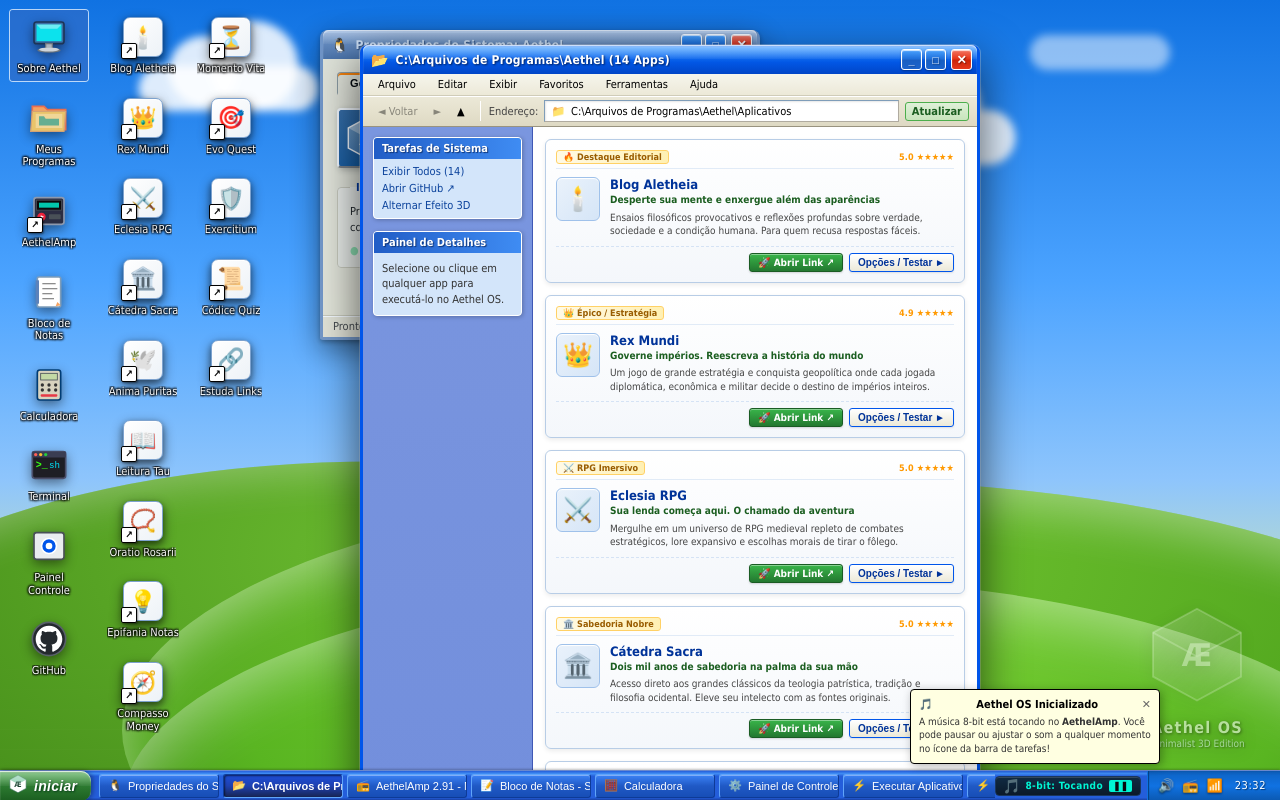
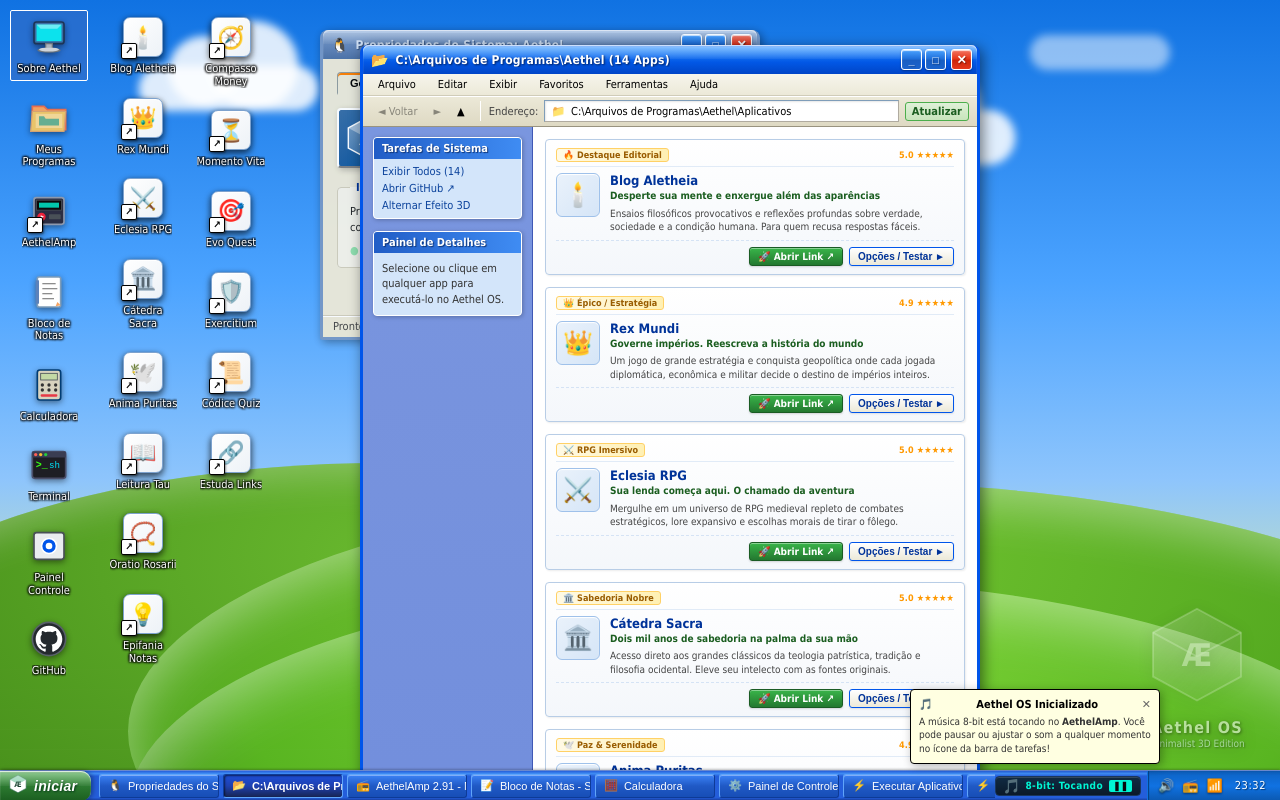
Before and after one commit to Elliton-Luis/link_tree, a plain HTML site: page index.html in a window 1280 px wide. Both pictures are taken after a click on the element "Sobre Aethel". Drawn offline with Linux system fonts and the light colour scheme; a web font is replaced by a local one.

Commit message:
fix: remover movimentações modernas e restaurar o comportamento rígido autêntico do Windows XP

```diff
--- a/script.js
+++ b/script.js
@@ -581,17 +581,6 @@ function renderExplorerProjects() {
       }
     });
 
-    card.addEventListener("mousemove", (e) => {
-      const rect = card.getBoundingClientRect();
-      const x = e.clientX - rect.left - rect.width / 2;
-      const y = e.clientY - rect.top - rect.height / 2;
-      card.style.transform = `perspective(600px) rotateY(${x * 0.08}deg) rotateX(${-y * 0.08}deg) translateY(-3px)`;
-    });
-
-    card.addEventListener("mouseleave", () => {
-      card.style.transform = "";
-    });
-
     card.addEventListener("click", () => launchApp(app));
     card.addEventListener("keydown", (e) => {
       if (e.key === "Enter") launchApp(app);
@@ -811,29 +800,18 @@ function initWindowsManager() {
         startY = e.clientY;
         initialLeft = win.offsetLeft;
         initialTop = win.offsetTop;
-        lastMoveX = e.clientX;
 
         function onMouseMove(moveEvent) {
           if (!isDragging) return;
           const deltaX = moveEvent.clientX - startX;
           const deltaY = moveEvent.clientY - startY;
 
-          const speedX = moveEvent.clientX - lastMoveX;
-          lastMoveX = moveEvent.clientX;
-
-          const tiltAngle = Math.max(-8, Math.min(8, speedX * 0.35));
-
           win.style.left = `${initialLeft + deltaX}px`;
           win.style.top = `${Math.max(0, initialTop + deltaY)}px`;
-
-          if (SystemState.isCompiz3d) {
-            win.style.transform = `perspective(1000px) rotateZ(${tiltAngle}deg) rotateY(${tiltAngle * 0.7}deg)`;
-          }
         }
 
         function onMouseUp() {
           isDragging = false;
-          win.style.transform = "";
           window.removeEventListener("mousemove", onMouseMove);
           window.removeEventListener("mouseup", onMouseUp);
         }
@@ -1696,18 +1674,10 @@ function initTerminal() {
 }
 
 // --------------------------------------------------------------------------
-// 18. Parallax 3D Suave no Fundo
+// 18. Fundo Estático Autêntico do Windows XP
 // --------------------------------------------------------------------------
 function init3DParallax() {
-  const desktop = document.getElementById("desktop");
-  const hills = document.querySelector(".hills");
-  if (!desktop || !hills) return;
-
-  desktop.addEventListener("mousemove", (e) => {
-    const xPct = (e.clientX / window.innerWidth - 0.5) * 12;
-    const yPct = (e.clientY / window.innerHeight - 0.5) * 6;
-    hills.style.transform = `translateX(${xPct}px) translateY(${yPct * 0.5}px)`;
-  });
+  // Papel de parede estático e clássico, sem distorção ou parallax
 }
 
 function initTabs() {
--- a/style.css
+++ b/style.css
@@ -77,7 +77,6 @@ html, body {
   overflow: hidden;
   display: flex;
   flex-direction: column;
-  perspective: 1200px;
 }
 
 .wallpaper-canvas {
@@ -95,7 +94,6 @@ html, body {
   width: 100%;
   height: 48%;
   pointer-events: none;
-  transition: transform 0.1s ease-out;
 }
 
 .hill {
@@ -315,21 +313,21 @@ html, body {
   align-items: center;
   text-align: center;
   cursor: pointer;
-  padding: 5px 3px;
-  border-radius: 3px;
-  transition: transform 0.12s ease;
+  padding: 4px 3px;
+  border-radius: 2px;
   outline: none;
   position: relative;
+  border: 1px solid transparent;
 }
 
 .desktop-icon:hover {
-  background-color: rgba(255, 255, 255, 0.22);
-  transform: translateY(-2px);
+  background-color: rgba(49, 106, 197, 0.25);
+  border-color: rgba(49, 106, 197, 0.5);
 }
 
 .desktop-icon:focus, .desktop-icon.selected {
   background-color: rgba(49, 106, 197, 0.65);
-  box-shadow: 0 0 0 1px rgba(255, 255, 255, 0.7);
+  border-color: #ffffff;
 }
 
 .icon-graphic {
@@ -339,12 +337,7 @@ html, body {
   display: flex;
   align-items: center;
   justify-content: center;
-  filter: drop-shadow(0 4px 6px rgba(0, 0, 0, 0.45));
-}
-
-.desktop-icon:hover .icon-graphic {
-  filter: drop-shadow(0 6px 12px rgba(0, 0, 0, 0.65));
-  transform: scale(1.06);
+  filter: drop-shadow(0 2px 3px rgba(0, 0, 0, 0.45));
 }
 
 /* Windows XP Shortcut Arrow Badge (.lnk) */
@@ -414,30 +407,26 @@ html, body {
   border-radius: 8px 8px 3px 3px;
   border: 3px solid var(--xp-window-frame);
   border-top-width: 0;
-  box-shadow: 0 10px 30px rgba(0, 0, 0, 0.5), 0 2px 5px rgba(0, 0, 0, 0.3);
+  box-shadow: 2px 2px 10px rgba(0, 0, 0, 0.4);
   display: flex;
   flex-direction: column;
   min-width: 250px;
   min-height: 180px;
-  transition: transform 0.15s ease-out, opacity 0.2s ease, box-shadow 0.2s;
-  transform-origin: center bottom;
 }
 
 .window.active-win {
   border-color: var(--xp-window-frame);
-  box-shadow: 0 15px 45px rgba(0, 0, 0, 0.65), 0 0 0 1px rgba(255, 255, 255, 0.3);
+  box-shadow: 3px 3px 14px rgba(0, 0, 0, 0.5);
   z-index: 100;
 }
 
 .window:not(.active-win) {
   border-color: #7697c6;
-  opacity: 0.94;
+  opacity: 0.96;
 }
 
 .window.minimized {
-  opacity: 0;
-  transform: translateY(200px) scale(0.6);
-  pointer-events: none;
+  display: none !important;
 }
 
 .window.maximized {
@@ -863,24 +852,21 @@ html, body {
 .project-card-retro {
   background: linear-gradient(to bottom, #ffffff 0%, #f4f7fb 100%);
   border: 1px solid #b8cde6;
-  border-radius: 6px;
-  padding: 10px;
+  border-radius: 4px;
+  padding: 8px 10px;
   display: flex;
   flex-direction: column;
   justify-content: space-between;
-  gap: 8px;
+  gap: 6px;
   cursor: pointer;
   position: relative;
-  box-shadow: 0 2px 5px rgba(0, 0, 0, 0.08);
-  transition: transform 0.16s ease, box-shadow 0.16s ease, border-color 0.16s;
-  transform-style: preserve-3d;
+  box-shadow: 1px 1px 2px rgba(0, 0, 0, 0.08);
 }
 
 .project-card-retro:hover {
-  transform: translateY(-3px) scale(1.015);
-  border-color: #0055ea;
-  box-shadow: 0 8px 20px rgba(0, 85, 234, 0.22), inset 0 1px 0 #ffffff;
+  border-color: #316ac5;
   background: linear-gradient(to bottom, #ffffff 0%, #edf5ff 100%);
+  box-shadow: inset 0 0 0 1px #316ac5;
 }
 
 .card-top-bar {
```
